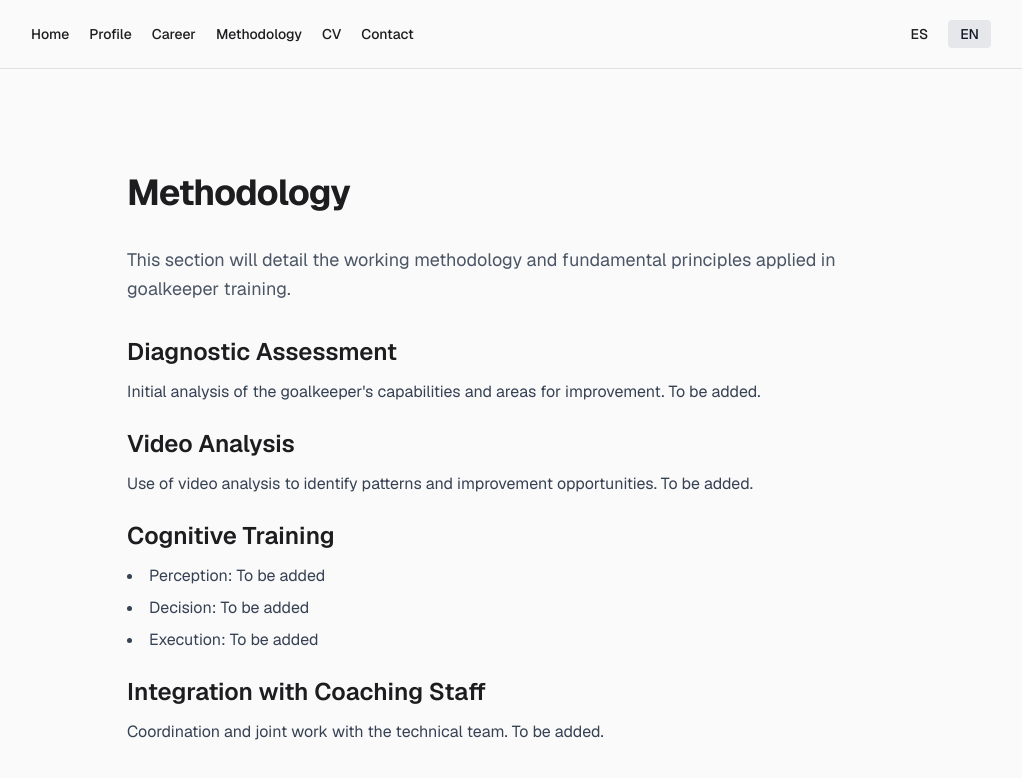
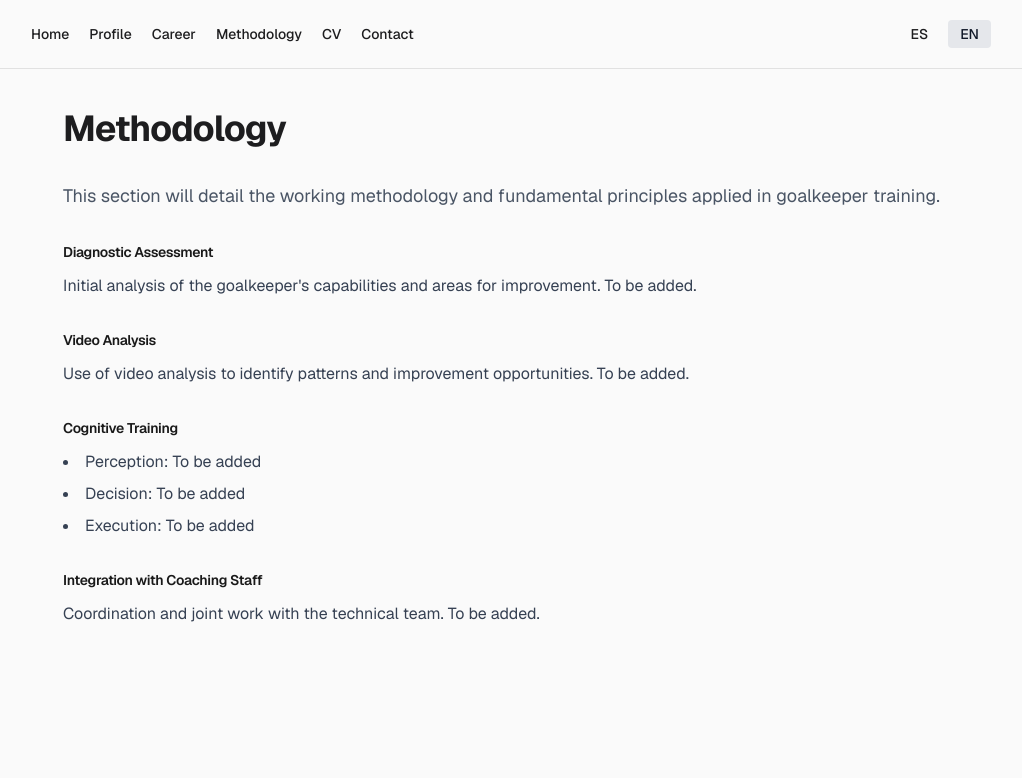
Before and after one commit to devrodri-com/enzo-ferrari-site, a Next.js app: page /en/methodology in a window 1280 px wide. Shown: the top 778 px of the page, without its empty margins (129-1151 px from the left). Built offline with nearby package versions, Linux system fonts and the light colour scheme.

Commit message:
UI: apply Page/Section structure to internal pages

```diff
--- a/src/app/[locale]/career/page.tsx
+++ b/src/app/[locale]/career/page.tsx
@@ -1,4 +1,6 @@
 import { getTranslations } from 'next-intl/server';
+import Page from '@/components/ui/Page';
+import Section from '@/components/ui/Section';
 
 export default async function CareerPage({
   params,
@@ -8,40 +10,37 @@ export default async function CareerPage({
   const t = await getTranslations('pages.career');
 
   return (
-    <div className="min-h-screen px-4 py-16">
-      <div className="max-w-3xl mx-auto space-y-8">
+    <Page className="space-y-8">
       <h1 className="text-4xl font-bold tracking-tight">
         {t('title')}
       </h1>
 
-        <p className="text-lg text-gray-600 dark:text-gray-400 leading-relaxed">
+      <Section>
+        <p className="text-lg text-gray-600 leading-relaxed">
           {t('intro')}
         </p>
+      </Section>
 
-        <div className="space-y-6 mt-8">
-          <h2 className="text-2xl font-semibold">
-            {t('timeline.title')}
-          </h2>
+      <Section title={t('timeline.title')}>
         <ul className="space-y-4">
-            <li className="border-l-4 border-gray-300 dark:border-gray-700 pl-4 py-2">
-              <p className="text-gray-500 dark:text-gray-400 text-sm">TBD</p>
-              <p className="text-gray-700 dark:text-gray-300">{t('timeline.item1')}</p>
+          <li className="border-l-4 border-gray-300 pl-4 py-2">
+            <p className="text-gray-500 text-sm">TBD</p>
+            <p className="text-gray-700">{t('timeline.item1')}</p>
           </li>
-            <li className="border-l-4 border-gray-300 dark:border-gray-700 pl-4 py-2">
-              <p className="text-gray-500 dark:text-gray-400 text-sm">TBD</p>
-              <p className="text-gray-700 dark:text-gray-300">{t('timeline.item2')}</p>
+          <li className="border-l-4 border-gray-300 pl-4 py-2">
+            <p className="text-gray-500 text-sm">TBD</p>
+            <p className="text-gray-700">{t('timeline.item2')}</p>
           </li>
-            <li className="border-l-4 border-gray-300 dark:border-gray-700 pl-4 py-2">
-              <p className="text-gray-500 dark:text-gray-400 text-sm">TBD</p>
-              <p className="text-gray-700 dark:text-gray-300">{t('timeline.item3')}</p>
+          <li className="border-l-4 border-gray-300 pl-4 py-2">
+            <p className="text-gray-500 text-sm">TBD</p>
+            <p className="text-gray-700">{t('timeline.item3')}</p>
           </li>
-            <li className="border-l-4 border-gray-300 dark:border-gray-700 pl-4 py-2">
-              <p className="text-gray-500 dark:text-gray-400 text-sm">TBD</p>
-              <p className="text-gray-700 dark:text-gray-300">{t('timeline.item4')}</p>
+          <li className="border-l-4 border-gray-300 pl-4 py-2">
+            <p className="text-gray-500 text-sm">TBD</p>
+            <p className="text-gray-700">{t('timeline.item4')}</p>
           </li>
         </ul>
-        </div>
-      </div>
-    </div>
+      </Section>
+    </Page>
   );
 }
--- a/src/app/[locale]/cv/page.tsx
+++ b/src/app/[locale]/cv/page.tsx
@@ -1,4 +1,6 @@
 import { getTranslations } from 'next-intl/server';
+import Page from '@/components/ui/Page';
+import Section from '@/components/ui/Section';
 
 export default async function CVPage({
   params,
@@ -9,21 +11,23 @@ export default async function CVPage({
   const cvT = await getTranslations('cv');
 
   return (
-    <div className="min-h-screen px-4 py-16">
-      <div className="max-w-3xl mx-auto space-y-8">
-        <h1 className="text-4xl font-bold tracking-tight">
-          {t('title')}
-        </h1>
+    <Page className="space-y-8">
+      <h1 className="text-4xl font-bold tracking-tight">
+        {t('title')}
+      </h1>
 
-        <p className="text-lg text-gray-600 dark:text-gray-400 leading-relaxed">
+      <Section>
+        <p className="text-lg text-gray-600 leading-relaxed">
           {t('intro')}
         </p>
+      </Section>
 
-        <div className="space-y-4 mt-8">
+      <Section>
+        <div className="space-y-4">
           <a
             href="/cv/cv-es.pdf"
             download
-            className="block px-6 py-3 bg-black text-white rounded-lg hover:bg-gray-800 transition-colors text-center dark:bg-white dark:text-black dark:hover:bg-gray-200"
+            className="block px-6 py-3 bg-black text-white rounded-lg hover:bg-gray-800 transition-colors text-center"
           >
             {cvT('downloadEs')}
           </a>
@@ -31,16 +35,15 @@ export default async function CVPage({
           <a
             href="/cv/cv-en.pdf"
             download
-            className="block px-6 py-3 border border-gray-300 rounded-lg hover:bg-gray-50 transition-colors text-center dark:border-gray-700 dark:hover:bg-gray-900"
+            className="block px-6 py-3 border border-gray-300 rounded-lg hover:bg-gray-50 transition-colors text-center"
           >
             {cvT('downloadEn')}
           </a>
         </div>
-
-        <p className="text-sm text-gray-500 dark:text-gray-400 mt-6">
+        <p className="text-sm text-gray-500 mt-6">
           {t('note')}
         </p>
-      </div>
-    </div>
+      </Section>
+    </Page>
   );
 }
--- a/src/app/[locale]/methodology/page.tsx
+++ b/src/app/[locale]/methodology/page.tsx
@@ -1,4 +1,6 @@
 import { getTranslations } from 'next-intl/server';
+import Page from '@/components/ui/Page';
+import Section from '@/components/ui/Section';
 
 export default async function MethodologyPage({
   params,
@@ -8,56 +10,42 @@ export default async function MethodologyPage({
   const t = await getTranslations('pages.methodology');
 
   return (
-    <div className="min-h-screen px-4 py-16">
-      <div className="max-w-3xl mx-auto space-y-8">
+    <Page className="space-y-8">
       <h1 className="text-4xl font-bold tracking-tight">
         {t('title')}
       </h1>
 
-        <p className="text-lg text-gray-600 dark:text-gray-400 leading-relaxed">
+      <Section>
+        <p className="text-lg text-gray-600 leading-relaxed">
           {t('intro')}
         </p>
+      </Section>
 
-        <div className="space-y-6 mt-8">
-          <section className="space-y-3">
-            <h2 className="text-2xl font-semibold">
-              {t('sections.diagnostic.title')}
-            </h2>
-            <p className="text-gray-700 dark:text-gray-300">
+      <Section title={t('sections.diagnostic.title')}>
+        <p className="text-gray-700">
           {t('sections.diagnostic.description')}
         </p>
-          </section>
+      </Section>
 
-          <section className="space-y-3">
-            <h2 className="text-2xl font-semibold">
-              {t('sections.video.title')}
-            </h2>
-            <p className="text-gray-700 dark:text-gray-300">
+      <Section title={t('sections.video.title')}>
+        <p className="text-gray-700">
           {t('sections.video.description')}
         </p>
-          </section>
+      </Section>
 
-          <section className="space-y-3">
-            <h2 className="text-2xl font-semibold">
-              {t('sections.cognitive.title')}
-            </h2>
-            <ul className="list-disc list-inside space-y-2 text-gray-700 dark:text-gray-300">
+      <Section title={t('sections.cognitive.title')}>
+        <ul className="list-disc list-inside space-y-2 text-gray-700">
           <li>{t('sections.cognitive.perception')}</li>
           <li>{t('sections.cognitive.decision')}</li>
           <li>{t('sections.cognitive.execution')}</li>
         </ul>
-          </section>
+      </Section>
 
-          <section className="space-y-3">
-            <h2 className="text-2xl font-semibold">
-              {t('sections.integration.title')}
-            </h2>
-            <p className="text-gray-700 dark:text-gray-300">
+      <Section title={t('sections.integration.title')}>
+        <p className="text-gray-700">
           {t('sections.integration.description')}
         </p>
-          </section>
-        </div>
-      </div>
-    </div>
+      </Section>
+    </Page>
   );
 }
--- a/src/app/[locale]/profile/page.tsx
+++ b/src/app/[locale]/profile/page.tsx
@@ -1,4 +1,6 @@
 import { getTranslations } from 'next-intl/server';
+import Page from '@/components/ui/Page';
+import Section from '@/components/ui/Section';
 
 export default async function ProfilePage({
   params,
@@ -8,37 +10,33 @@ export default async function ProfilePage({
   const t = await getTranslations('pages.profile');
 
   return (
-    <div className="min-h-screen px-4 py-16">
-      <div className="max-w-3xl mx-auto space-y-8">
+    <Page className="space-y-8">
       <h1 className="text-4xl font-bold tracking-tight">
         {t('title')}
       </h1>
 
-        <p className="text-lg text-gray-600 dark:text-gray-400 leading-relaxed">
+      <Section>
+        <p className="text-lg text-gray-600 leading-relaxed">
           {t('intro')}
         </p>
+      </Section>
 
-        <div className="space-y-4">
-          <h2 className="text-2xl font-semibold mt-8">
-            {t('sections.experience')}
-          </h2>
-          <ul className="list-disc list-inside space-y-2 text-gray-700 dark:text-gray-300">
+      <Section title={t('sections.experience')}>
+        <ul className="list-disc list-inside space-y-2 text-gray-700">
           <li>{t('sections.experienceItem1')}</li>
           <li>{t('sections.experienceItem2')}</li>
           <li>{t('sections.experienceItem3')}</li>
         </ul>
+      </Section>
 
-          <h2 className="text-2xl font-semibold mt-8">
-            {t('sections.approach')}
-          </h2>
-          <ul className="list-disc list-inside space-y-2 text-gray-700 dark:text-gray-300">
+      <Section title={t('sections.approach')}>
+        <ul className="list-disc list-inside space-y-2 text-gray-700">
           <li>{t('sections.approachItem1')}</li>
           <li>{t('sections.approachItem2')}</li>
           <li>{t('sections.approachItem3')}</li>
           <li>{t('sections.approachItem4')}</li>
         </ul>
-        </div>
-      </div>
-    </div>
+      </Section>
+    </Page>
   );
 }
```
Lines whose indentation alone changed are shown as unchanged.
